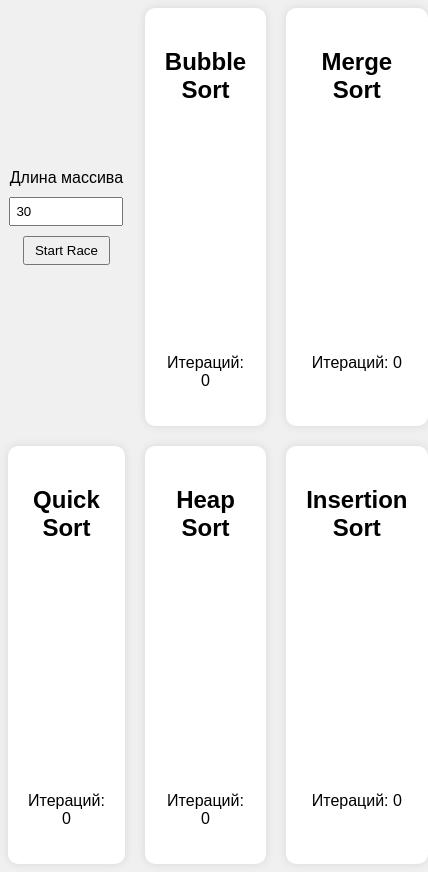
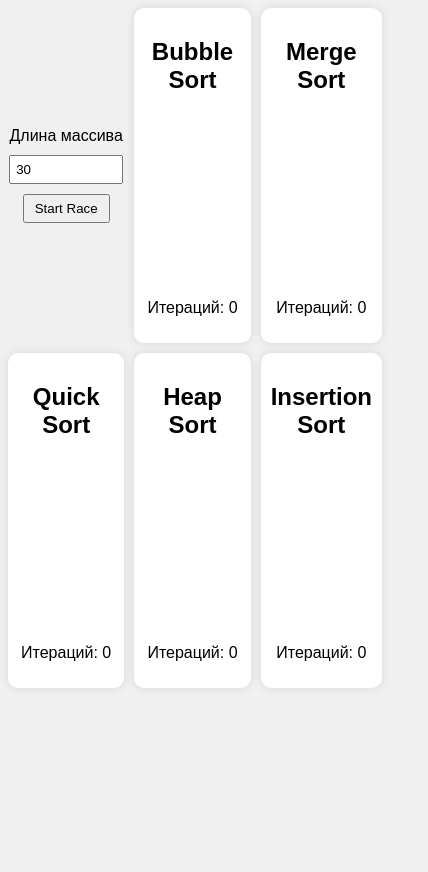
Before and after one commit to killv/sorting_algos_test, a plain HTML site: page index.html in a window 390 px wide. Shown: the whole page, 428 px wide, since content can reach past the window. After the commit the page ends 844 px from the top, so only its background shows below. Drawn offline with Linux system fonts and the light colour scheme.

Commit message:
Styles for netbook

```diff
--- a/style.css
+++ b/style.css
@@ -40,3 +40,18 @@ body {
     height: 200px;
     margin-bottom: 10px;
 }
+
+@media (max-width: 1200px) {
+    .container {
+        gap: 10px;
+    }
+
+    .algorithm {
+        padding: 10px;
+    }
+
+    .algorithm canvas {
+        height: 160px;
+        margin-bottom: 5px;
+    }
+}
```
